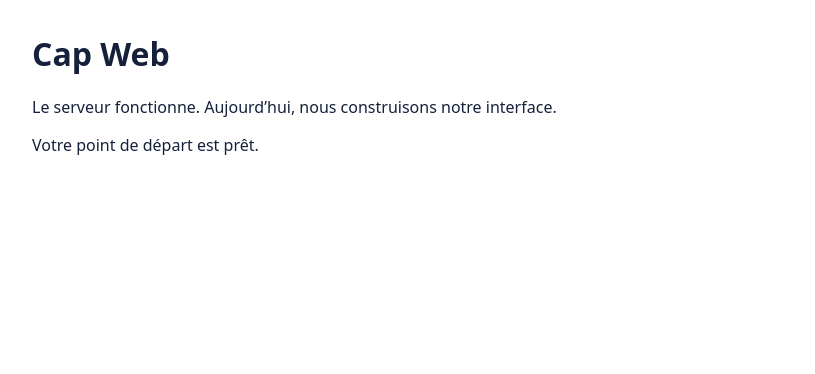
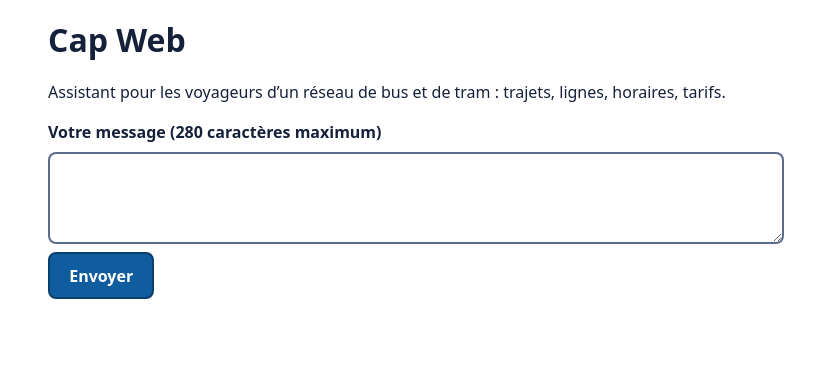
Before and after one commit to kidloulou/cap-web-j1, a website: page atelier/public/index.html in a window 1280 px wide. Shown: the whole page, without its empty margins (224-1039 px from the left). Drawn offline with Linux system fonts and the light colour scheme.

Commit message:
J1 : squelette de Cap Web (prompt structuré)

```diff
--- a/atelier/public/index.html
+++ b/atelier/public/index.html
@@ -3,13 +3,19 @@
 <head>
   <meta charset="utf-8">
   <meta name="viewport" content="width=device-width, initial-scale=1">
-  <title>Cap Web — départ</title>
+  <title>Cap Web — assistant bus et tram</title>
   <link rel="stylesheet" href="./styles.css">
 </head>
 <body>
   <main>
     <h1>Cap Web</h1>
-    <p>Le serveur fonctionne. Aujourd’hui, nous construisons notre interface.</p>
+    <p>Assistant pour les voyageurs d’un réseau de bus et de tram : trajets, lignes, horaires, tarifs.</p>
+    <ul id="messages"></ul>
+    <form id="chat-form">
+      <label for="message">Votre message (280 caractères maximum)</label>
+      <textarea id="message" name="message" rows="3" maxlength="280"></textarea>
+      <button type="submit">Envoyer</button>
+    </form>
     <p id="status" role="status"></p>
   </main>
   <script type="module" src="./js/app.js"></script>
--- a/atelier/public/js/app.js
+++ b/atelier/public/js/app.js
@@ -1 +1,8 @@
-document.querySelector('#status').textContent = 'Votre point de départ est prêt.';
+const formulaire = document.querySelector('#chat-form');
+const statut = document.querySelector('#status');
+
+// Squelette : à l'envoi, on empêche le rechargement de la page et on le dit dans le statut.
+formulaire.addEventListener('submit', (event) => {
+  event.preventDefault();
+  statut.textContent = 'Interface prête.';
+});
--- a/atelier/public/styles.css
+++ b/atelier/public/styles.css
@@ -1,2 +1,74 @@
-body { font-family: system-ui, sans-serif; margin: 2rem; color: #15213a; background: white; }
-main { max-width: 48rem; margin-inline: auto; }
+* {
+  box-sizing: border-box;
+}
+
+body {
+  margin: 0;
+  font-family: system-ui, sans-serif;
+  line-height: 1.5;
+  color: #15213a;
+  background: #ffffff;
+}
+
+main {
+  max-width: 48rem;
+  margin: 0 auto;
+  padding: 1rem;
+}
+
+h1 {
+  margin: 0 0 0.5rem;
+}
+
+#messages {
+  list-style: none;
+  margin: 1rem 0;
+  padding: 0;
+}
+
+#messages li {
+  margin-bottom: 0.5rem;
+  padding: 0.5rem 0.75rem;
+  border: 1px solid #5b6b8c;
+  border-radius: 0.5rem;
+}
+
+#chat-form {
+  display: flex;
+  flex-direction: column;
+  gap: 0.5rem;
+}
+
+label {
+  font-weight: 700;
+}
+
+textarea {
+  width: 100%;
+  padding: 0.5rem;
+  font: inherit;
+  color: inherit;
+  border: 2px solid #5b6b8c;
+  border-radius: 0.5rem;
+}
+
+button {
+  align-self: flex-start;
+  padding: 0.6rem 1.2rem;
+  font: inherit;
+  font-weight: 700;
+  color: #ffffff;
+  background: #0f5c9e;
+  border: 2px solid #0a3f6e;
+  border-radius: 0.5rem;
+  cursor: pointer;
+}
+
+button:hover {
+  background: #0a3f6e;
+}
+
+#status {
+  min-height: 1.5em;
+  font-weight: 700;
+}
```
